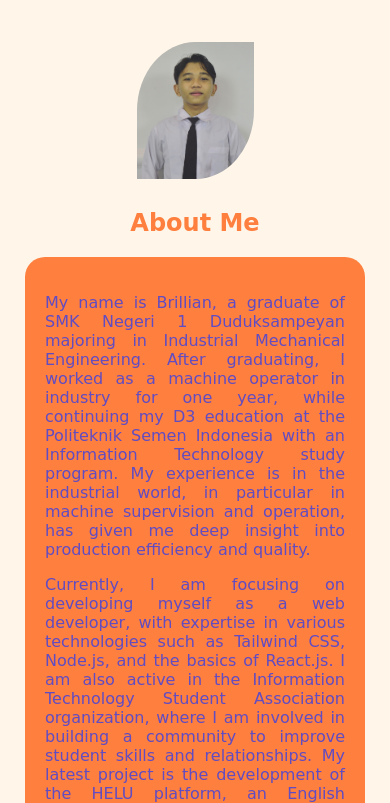
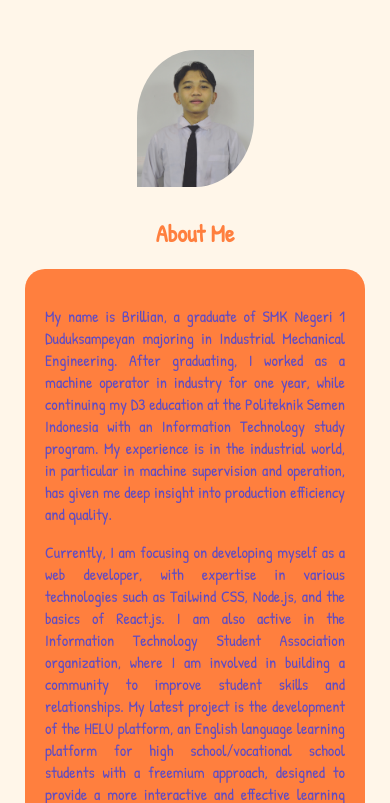
Before and after one commit to who-is-brillian/portfolio-3, a plain HTML site: page about.html in a window 390 px wide. Shown: the part 111-914 px from the top of the page. Drawn offline with nearby package versions, Linux system fonts and the light colour scheme.

Commit message:
Solve bug

```diff
--- a/about.html
+++ b/about.html
@@ -7,6 +7,9 @@
     <script src="https://unpkg.com/feather-icons"></script>
     <link rel="stylesheet" href="css/style.css">
     <link rel="stylesheet" href="css/about.css">
+    <link rel="preconnect" href="https://fonts.googleapis.com">
+    <link rel="preconnect" href="https://fonts.gstatic.com" crossorigin>
+    <link href="https://fonts.googleapis.com/css2?family=Patrick+Hand&display=swap" rel="stylesheet">
     <title>About Brillian</title>
     <link rel="icon" href="img/favicon1.png" type="image/png">
 </head>
--- a/css/about.css
+++ b/css/about.css
@@ -3,6 +3,8 @@ body {
   padding: 0;
   box-sizing: border-box;
   font-size: medium;
+  font-family: "Patrick Hand";
+  font-weight: 400;
 }
 
 #about-page {
--- a/css/contact.css
+++ b/css/contact.css
@@ -2,7 +2,9 @@ body {
   margin: 0;
   padding: 0;
   box-sizing: border-box;
+  font-family: "Patrick Hand";
   font-size: medium;
+  font-weight: 400;
 }
 
 .contact-container {
--- a/css/portfolio.css
+++ b/css/portfolio.css
@@ -5,7 +5,7 @@ body {
   background-color: #fff6e9;
   background-size: cover;
   color: #ff7f3e;
-  font-family: "Patrick Hand", cursive;
+  font-family: "Patrick Hand";
   font-size: medium;
   font-weight: 400;
   font-style: normal;
--- a/css/style.css
+++ b/css/style.css
@@ -5,7 +5,7 @@ body {
   background-color: #fff6e9;
   background-size: cover;
   color: #ff7f3e;
-  font-family: "Patrick Hand", cursive;
+  font-family: "Patrick Hand";
   font-size: larger;
   font-weight: 400;
   font-style: normal;
@@ -50,7 +50,7 @@ header nav ul li a {
   -webkit-box-shadow: 3px 3px 0px -1px rgba(0, 0, 0, 1);
   -moz-box-shadow: 3px 3px 0px -1px rgba(0, 0, 0, 1);
   box-shadow: 3px 3px 0px -1px rgba(0, 0, 0, 1);
-  font-family: "Patrick Hand", cursive;
+  font-family: "Patrick Hand";
   font-size: large;
   font-weight: 400;
   font-style: normal;
@@ -119,7 +119,7 @@ header nav ul li a {
   -webkit-box-shadow: 3px 3px 0px -1px rgba(0, 0, 0, 1);
   -moz-box-shadow: 3px 3px 0px -1px rgba(0, 0, 0, 1);
   box-shadow: 3px 3px 0px -1px rgba(0, 0, 0, 1);
-  font-family: "Patrick Hand", cursive;
+  font-family: "Patrick Hand";
   font-size: large;
   font-weight: 400;
   font-style: normal;
@@ -196,6 +196,9 @@ footer div a {
 }
 
 @media only screen and (max-width: 600px) {
+  body{
+    font-family: "Patrick Hand";
+  }
   header {
     max-width: 600px;
     flex-direction: column;
```
Also changed, not shown: contact.html (+3 -0 lines), portfolio.html (+3 -0 lines).
